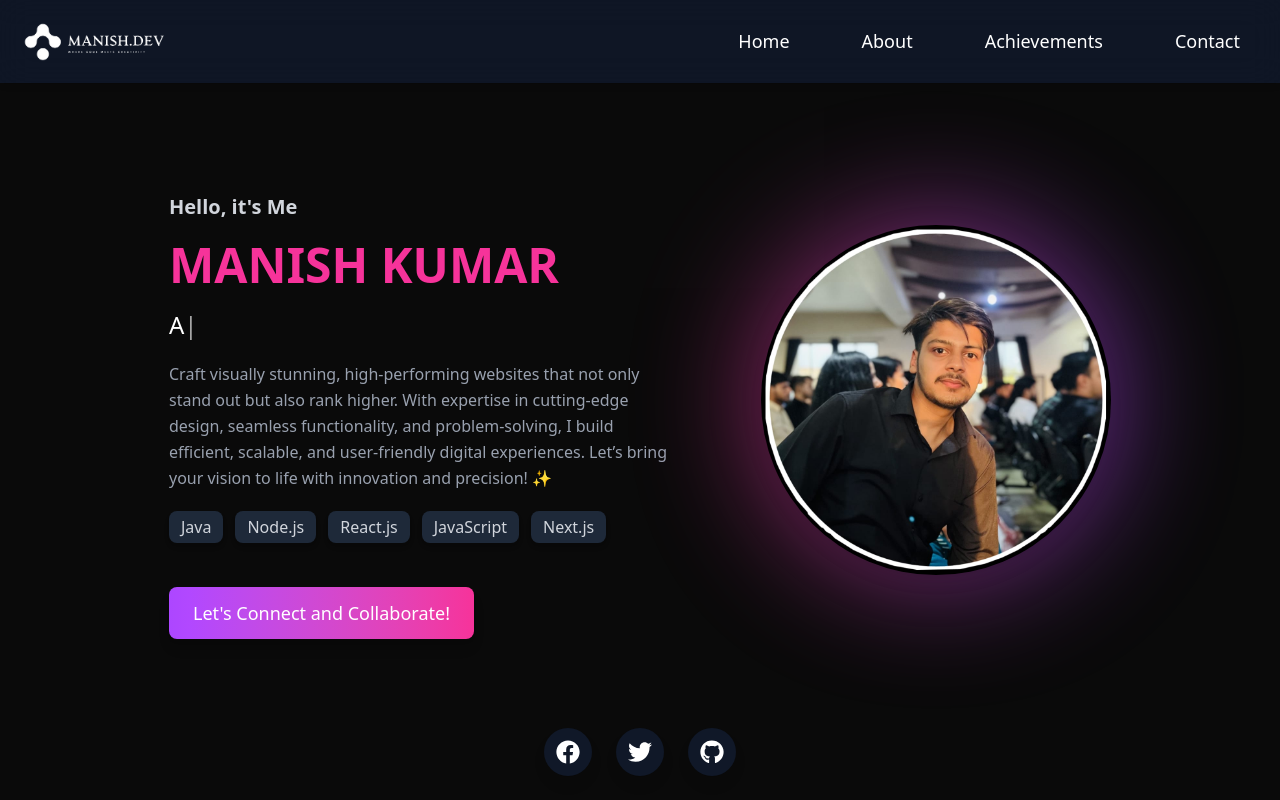
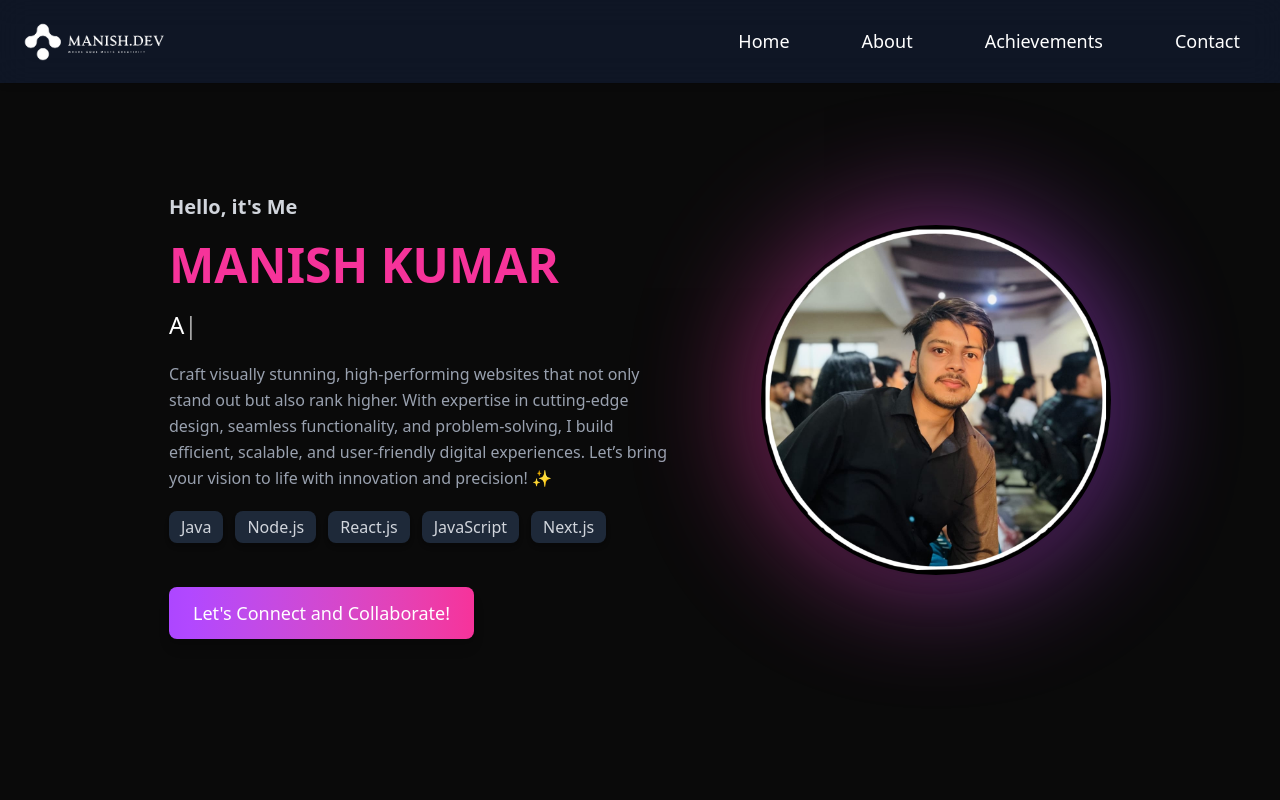
Before and after one commit to ManishKumarCs/My-Portfolio, a Next.js app: page / in a window 1280 px wide. Shown: the top 800 px of the page. Built offline with nearby package versions, Linux system fonts and the light colour scheme.

Commit message:
improve ui

```diff
--- a/src/app/components/Hero.js
+++ b/src/app/components/Hero.js
@@ -114,29 +114,8 @@ Let&apos;s Connect and Collaborate!
           alt="Profile Image"
         />
       </motion.div>
-
-      <div className="absolute bottom-6 flex gap-6">
-      {icons.map((icon, index) => (
-        <motion.a
-          key={index}
-          href={`https://${icon.id}.com`}
-          target="_blank"
-          rel="noopener noreferrer"
-          className="w-12 h-12 flex items-center justify-center rounded-full bg-gray-900 shadow-lg hover:shadow-pink-500 transition-all cursor-pointer text-white text-2xl"
-          whileHover={{ scale: 1.2, rotate: 10 }}
-        >
-          {icon.component}
-        </motion.a>
-      ))}
-    </div>
     </section>
   );
 };
 
-const icons = [
-  { id: "facebook", component: <FaFacebook /> },
-  { id: "twitter", component: <FaTwitter /> },
-  { id: "github", component: <FaGithub /> },
-];
-
 export default HeroSection;
```
